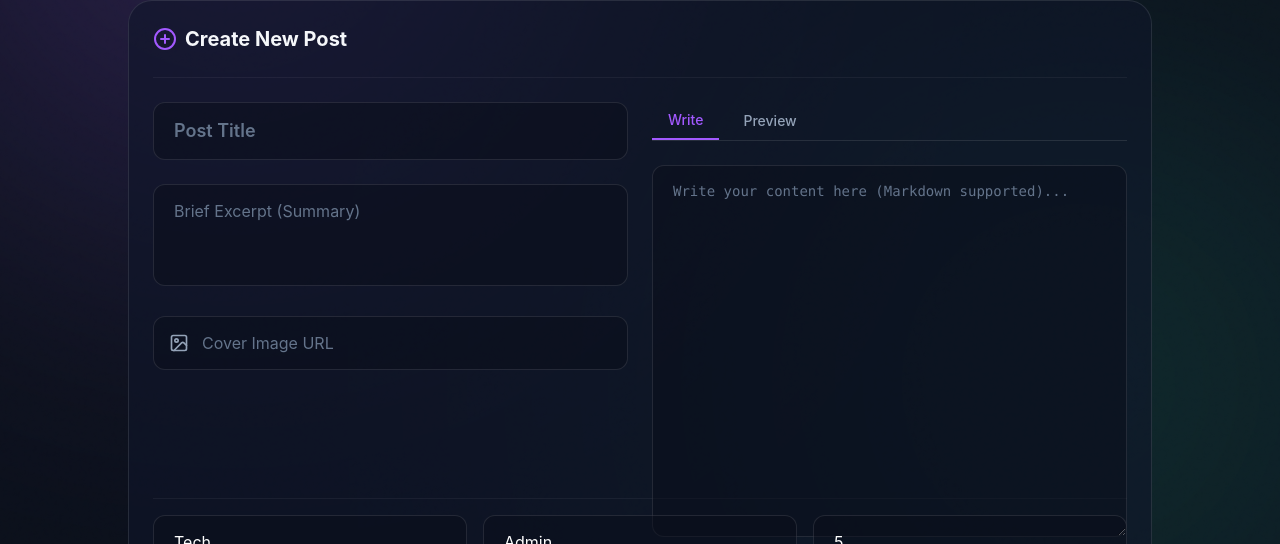
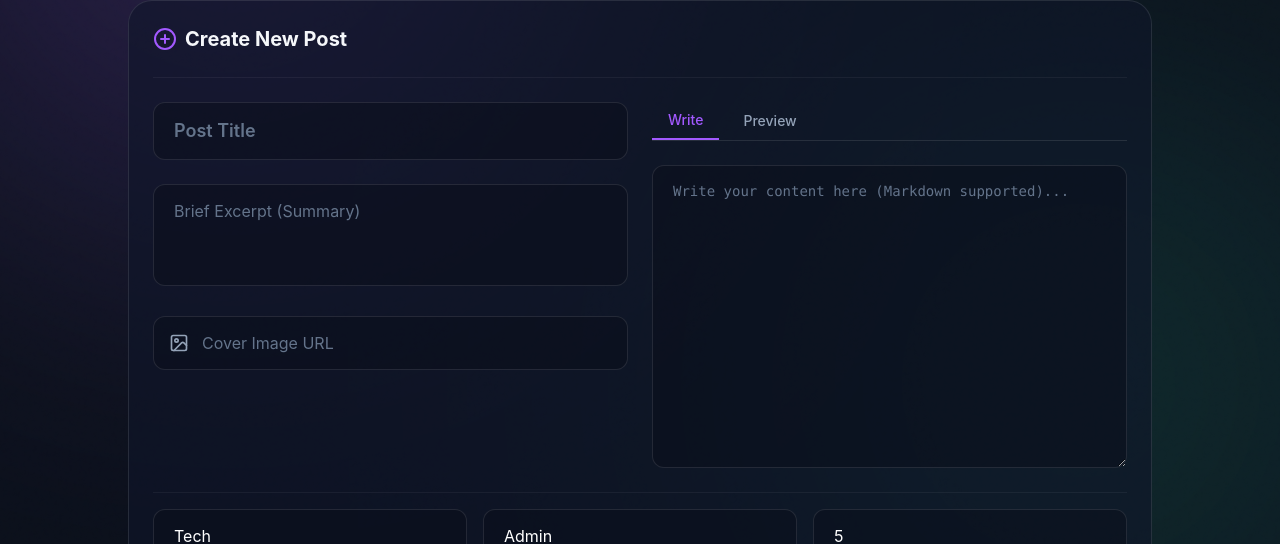
Before and after one commit to DulanDhanush/mern-tech-blog, a React (Create React App) app in the folder frontend/: page /admin in a window 1280 px wide. Shown: the part 256-800 px from the top of the page. Built offline with nearby package versions, Linux system fonts and the light colour scheme; no server answers; sample sign-in values are in the browser's storage.

Commit message:
try to fix the overlapping of the text field

```diff
--- a/frontend/src/pages/Admin.js
+++ b/frontend/src/pages/Admin.js
@@ -145,10 +145,9 @@ const Admin = () => {
           )}
         </div>
 
-        {/* FIX 1: Added mb-12 to form */}
         <form onSubmit={handleSubmit} className="space-y-6 mb-12">
-          {/* FIX 2: Added items-stretch to grid */}
           <div className="grid md:grid-cols-2 gap-6 items-stretch">
+            {/* Left column - unchanged */}
             <div className="space-y-6">
               <input
                 type="text"
@@ -203,7 +202,8 @@ const Admin = () => {
               </div>
             </div>
 
-            <div className="space-y-6">
+            {/* Right column - FIXED for overlap */}
+            <div className="flex flex-col space-y-6 min-h-0">
               <div className="flex gap-2 border-b border-white/10">
                 <button
                   type="button"
@@ -237,11 +237,11 @@ const Admin = () => {
                   onChange={(e) =>
                     setFormData({ ...formData, content: e.target.value })
                   }
-                  className="input-field h-full font-mono text-sm leading-relaxed"
+                  className="input-field flex-1 font-mono text-sm leading-relaxed min-h-0"
                   required
                 />
               ) : (
-                <div className="prose prose-invert prose-lg max-w-none prose-headings:font-bold prose-headings:text-white prose-a:text-primary hover:prose-a:text-secondary prose-img:rounded-xl prose-img:shadow-lg prose-pre:bg-card prose-pre:border prose-pre:border-white/10 bg-card/30 rounded-xl p-6 min-h-[300px] border border-white/5 overflow-auto">
+                <div className="prose prose-invert prose-lg max-w-none prose-headings:font-bold prose-headings:text-white prose-a:text-primary hover:prose-a:text-secondary prose-img:rounded-xl prose-img:shadow-lg prose-pre:bg-card prose-pre:border prose-pre:border-white/10 bg-card/30 rounded-xl p-6 border border-white/5 min-h-0 overflow-auto">
                   <ReactMarkdown>
                     {formData.content || "*Nothing to preview yet*"}
                   </ReactMarkdown>
@@ -250,6 +250,7 @@ const Admin = () => {
             </div>
           </div>
 
+          {/* Three‑input row with Read Time number field */}
           <div className="grid grid-cols-3 gap-4 pt-4 border-t border-white/5">
             <input
               type="text"
```
